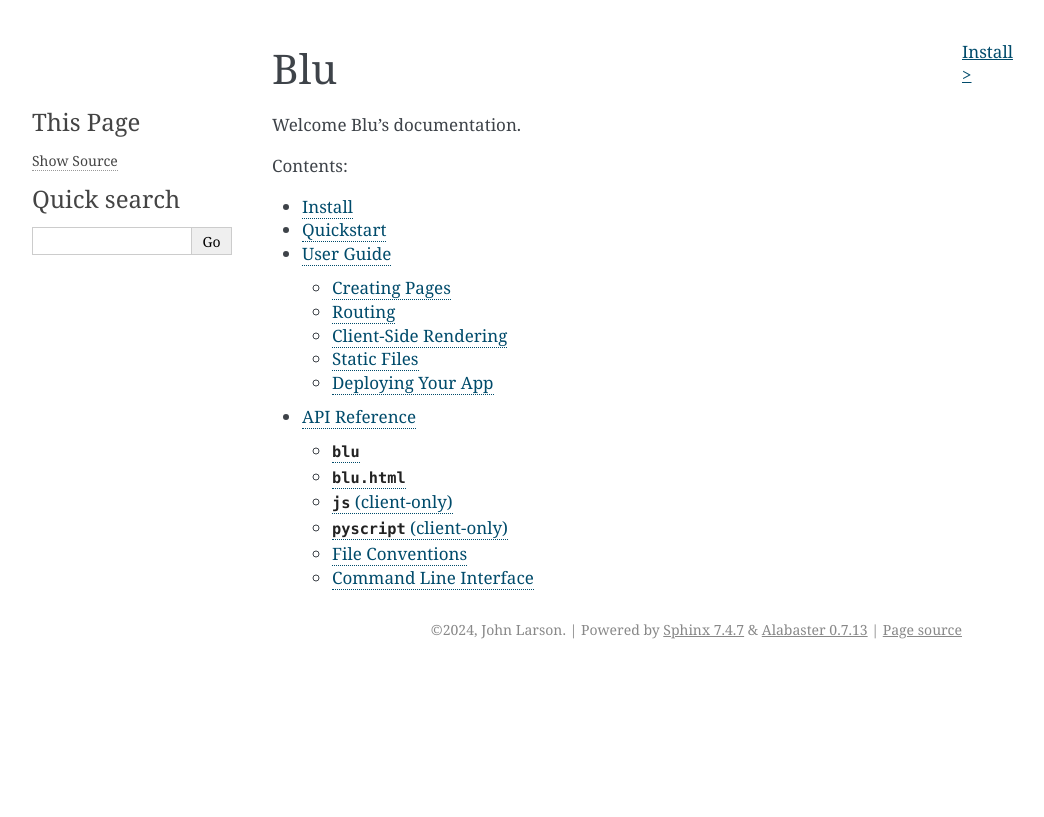
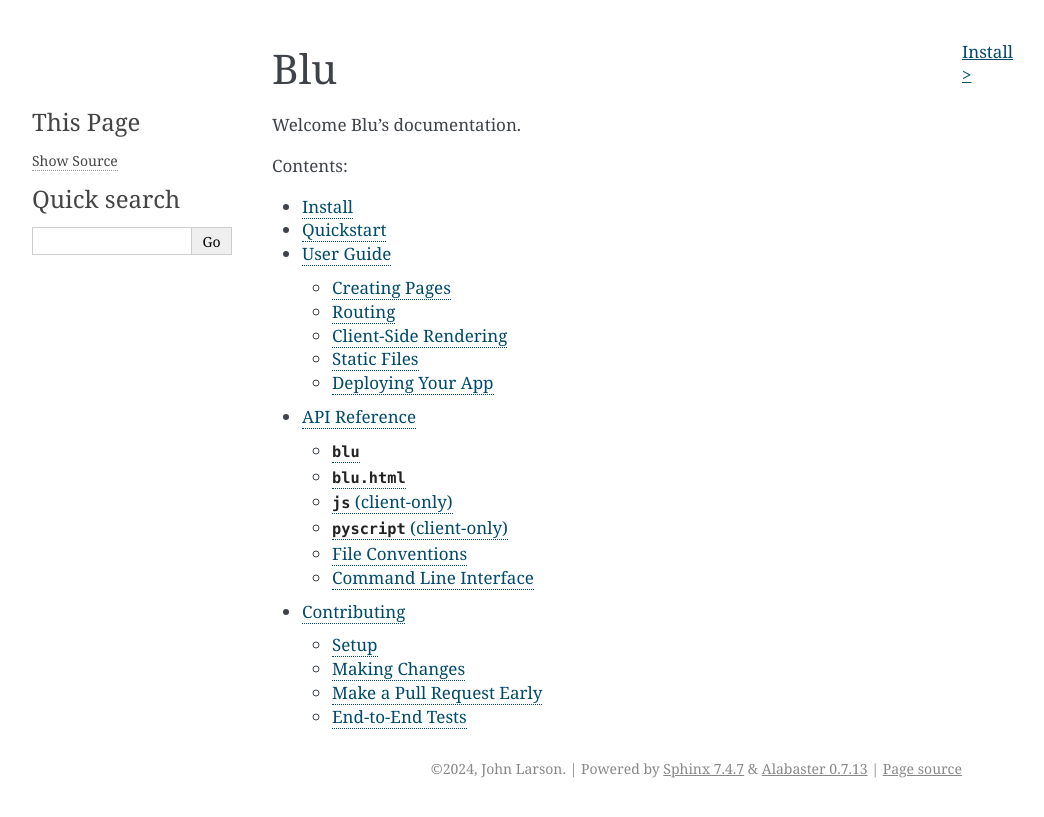
Before and after one commit to johnlarson/blu, a Sphinx documentation site: the page built from docs/index.rst, in a window 1280 px wide. Shown: the top 817 px of the page, without its empty margins (148-1192 px from the left). Built offline with Sphinx 7.4.7, drawn with Linux system fonts in a browser that asks for light colours; some of the changed lines change nothing that is shown.

Commit message:
contributing guide

```diff
--- /dev/null
+++ b/docs/contributing.rst
@@ -0,0 +1,48 @@
+Contributing
+============
+
+Setup
+-----
+
+1. Fork the repository on GitHub.
+
+2. Ensure `Python 3.13 <https://www.python.org/downloads/>`_ is installed.
+
+3. Ensure `Pipenv <https://pipenv.pypa.io>`_ is installed.
+
+4. cd into the repository root and run ``pipenv install``.
+
+5. Run tests with ``pipenv run pytest``. If the tests pass, you have successfully set up your development environment and are ready to make a change to the codebase.
+
+
+.. todo::
+
+    Add link to repository on GitHub
+
+
+Making Changes
+--------------
+
+1. Update the :ref:`API Reference` to reflect intended changes. The :ref:`API Reference` should be treated as the single source of truth for requirements; any expected functionality should be documented there.
+
+2. As appropriate, update the :ref:`User Guide` to reflect intended changes. This will be necessary if the change invalidates part of the :ref:`User Guide`, is difficult to understand with the :ref:`API Reference` alone, or affects core functionality.
+
+3. Update tests to reflect changes to :ref:`API Reference`. These tests ensure the package works as expected.
+
+4. As necessary, update the User Guide tests to reflect changes made to the :ref:`User Guide`. This will be necessary if you made changes to code examples in the User Guide or added new code examples. These tests ensure the User Guide is accurate.
+
+5. Ensure the tests you wrote or changed fail.
+
+6. Get all tests to pass.
+
+7. If you haven't already, make a pull request.
+
+Make a Pull Request Early
+-------------------------
+
+You don't have to wait until your changes are ready to merge to make a pull request. In fact, making a pull request early allows you to get early feedback, preventing you from doing significant work that is later rejected. For example, a pull request with just proposed documentation changes allows revisions to be made before anything is implemented, and a pull request with initial work allows revisions to be made to implementation stategy before more work has been put into the implementation.
+
+End-to-End Tests
+----------------
+
+If you submit a pull request that changes core functionality or the way elements are rendered to the DOM, you may be asked to update end-to-end tests to reflect these changes. Generally, you should assume this is not necessary, but know that it may be requested after you make a pull request.
--- a/docs/index.rst
+++ b/docs/index.rst
@@ -16,3 +16,4 @@
    quickstart
    user-guide/index
    api-reference/index
+   contributing
```
